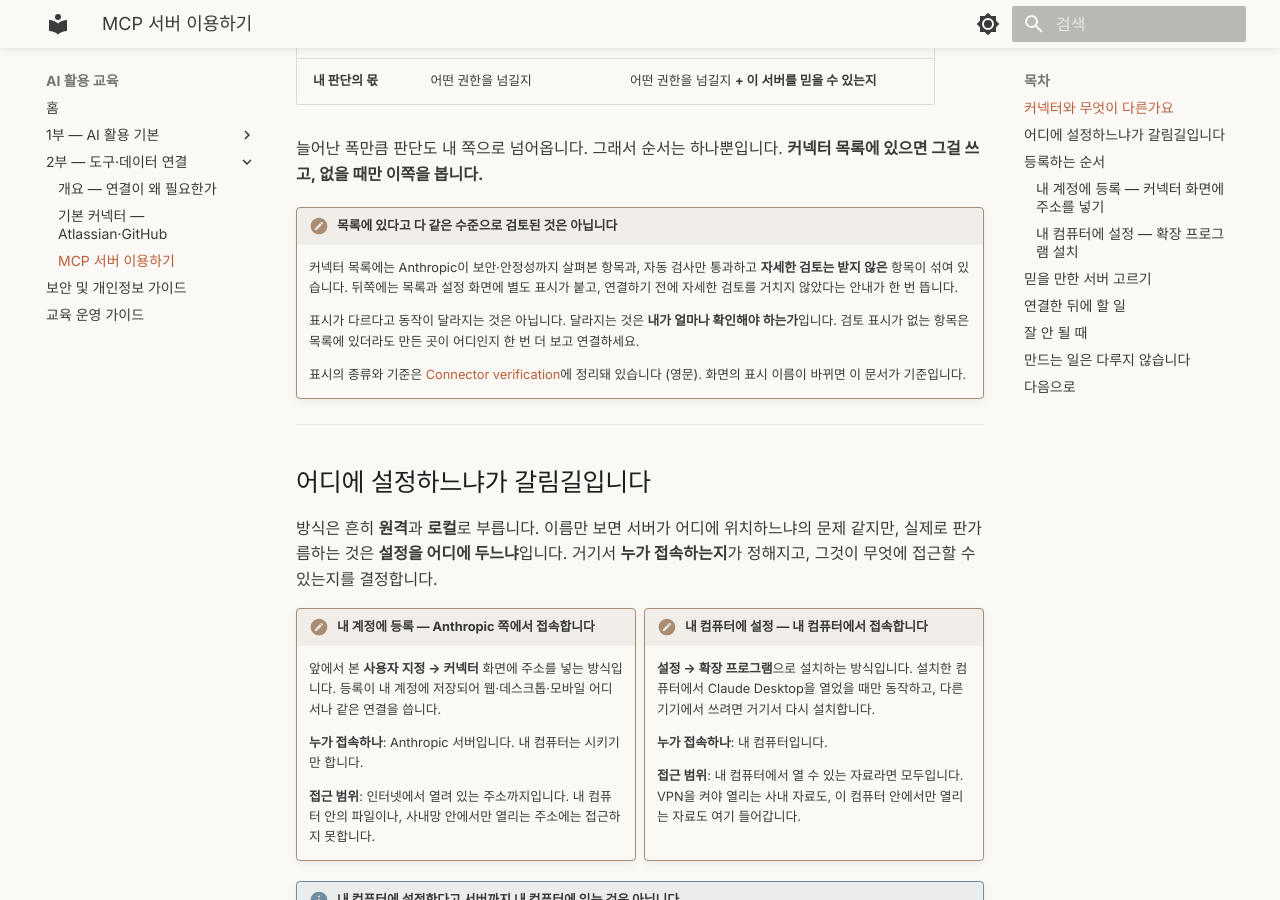
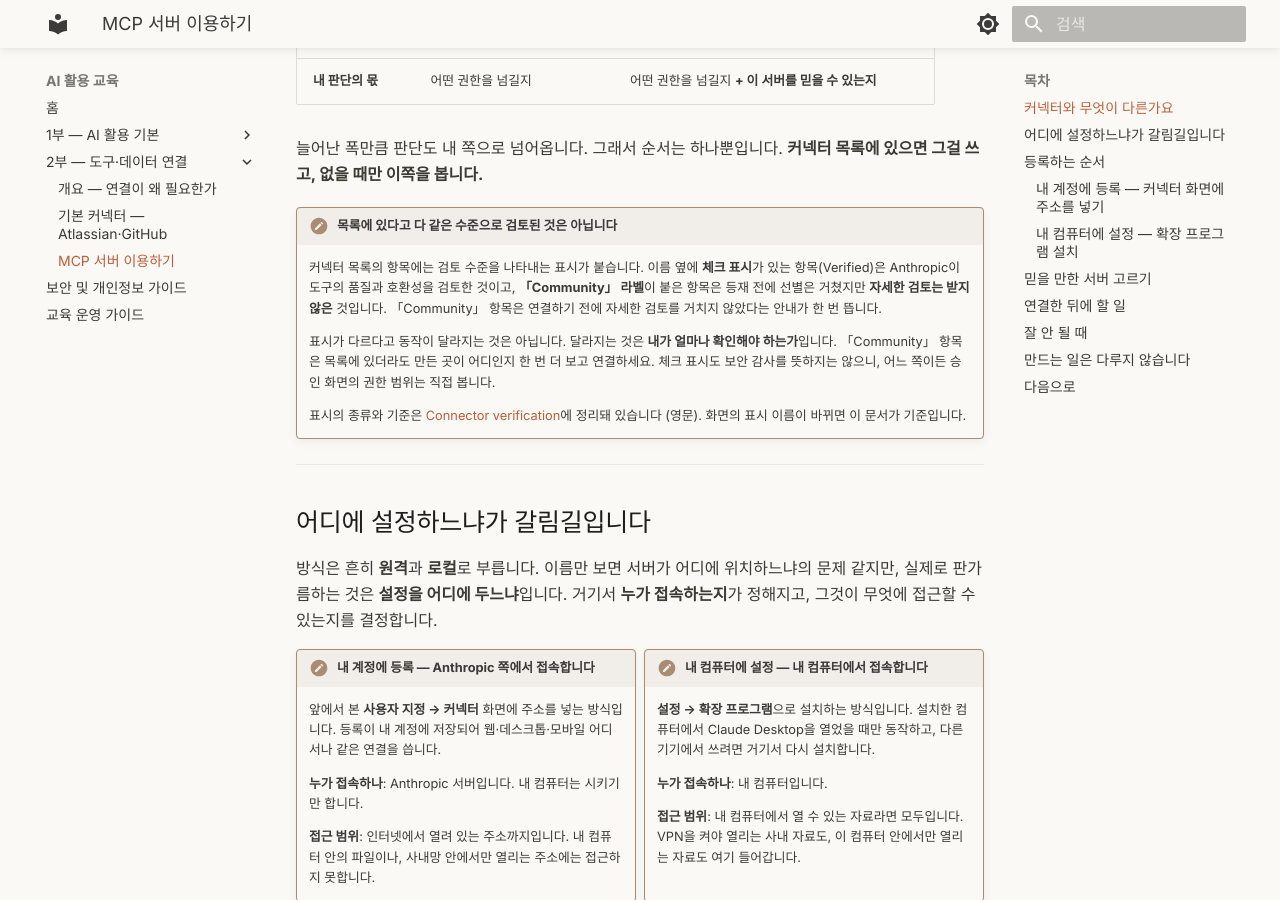
Before and after one commit to scroogy-dev/ai-onboarding, an MkDocs documentation site: the page built from docs/connect/mcp-servers.md, in a window 1280 px wide and 900 px high, scrolled down 1002 px. Built offline with MkDocs 1.6.1 and Material for MkDocs 9.7.7, drawn with Linux system fonts in a browser that asks for light colours; some of the changed text lies outside the part shown.

Commit message:
docs: audit 1차 발견 2건 승인 보정 반영 (#52)
교차모델 audit(OpenAI GPT-5) 리포트를 --response로 검토해 승인분 2건을
보정한다.
- F-1(1단계 범위 검증 미충족과 병합): 범위 밖 커밋 c26aa33의 포함 근거를
  spec 비포함 절과 전제 11에 문서화. 커밋 분리는 이 브랜치에서 원장
  (이관 목적지)이 사라져 채택하지 않음
- F-2(중간): 커넥터 검토 표시 서술을 공식 Connector verification 문서에
  맞춰 체크 표시(Verified)·「Community」 라벨 구분으로 교체. docs를 먼저
  고치고 glossary·슬라이드 66·73쪽으로 파생 (spec 전제 10 예외 6번째).
  리포트에 없던 「보안·안정성까지 살펴본」도 not a security audit과
  충돌해 함께 교체
- summary: Task 0·3 지표 갱신, audit 모델 행에 OpenAI, GPT-5 기입

Claude-Session: https://claude.ai/code/session_01AA4wTNxCe2K9ZGrnBhsD79

```diff
--- a/docs/connect/mcp-servers.md
+++ b/docs/connect/mcp-servers.md
@@ -29,9 +29,9 @@
 늘어난 폭만큼 판단도 내 쪽으로 넘어옵니다. 그래서 순서는 하나뿐입니다. **커넥터 목록에 있으면 그걸 쓰고, 없을 때만 이쪽을 봅니다.**
 
 !!! note "목록에 있다고 다 같은 수준으로 검토된 것은 아닙니다"
-    커넥터 목록에는 Anthropic이 보안·안정성까지 살펴본 항목과, 자동 검사만 통과하고 **자세한 검토는 받지 않은** 항목이 섞여 있습니다. 뒤쪽에는 목록과 설정 화면에 별도 표시가 붙고, 연결하기 전에 자세한 검토를 거치지 않았다는 안내가 한 번 뜹니다.
+    커넥터 목록의 항목에는 검토 수준을 나타내는 표시가 붙습니다. 이름 옆에 **체크 표시**가 있는 항목(Verified)은 Anthropic이 도구의 품질과 호환성을 검토한 것이고, **「Community」 라벨**이 붙은 항목은 등재 전에 선별은 거쳤지만 **자세한 검토는 받지 않은** 것입니다. 「Community」 항목은 연결하기 전에 자세한 검토를 거치지 않았다는 안내가 한 번 뜹니다.
 
-    표시가 다르다고 동작이 달라지는 것은 아닙니다. 달라지는 것은 **내가 얼마나 확인해야 하는가**입니다. 검토 표시가 없는 항목은 목록에 있더라도 만든 곳이 어디인지 한 번 더 보고 연결하세요.
+    표시가 다르다고 동작이 달라지는 것은 아닙니다. 달라지는 것은 **내가 얼마나 확인해야 하는가**입니다. 「Community」 항목은 목록에 있더라도 만든 곳이 어디인지 한 번 더 보고 연결하세요. 체크 표시도 보안 감사를 뜻하지는 않으니, 어느 쪽이든 승인 화면의 권한 범위는 직접 봅니다.
 
     표시의 종류와 기준은 [Connector verification](https://claude.com/docs/connectors/verification)에 정리돼 있습니다 (영문). 화면의 표시 이름이 바뀌면 이 문서가 기준입니다.
 
@@ -239,7 +239,7 @@ flowchart LR
 
 | 확인할 것 | 무엇을 보나요 |
 |---|---|
-| **목록의 검토 표시** | 목록에서 고르는 경우, 자세한 검토를 마친 항목인지 자동 검사만 거친 항목인지 (→ [위 설명](#vs-connector)) |
+| **목록의 검토 표시** | 목록에서 고르는 경우, 이름 옆 체크 표시(Verified)인지 「Community」 라벨인지 (→ [위 설명](#vs-connector)) |
 | **누가 만들었나** | 그 서비스를 만든 회사가 직접 공개한 것인가, 제3자가 만든 것인가 |
 | **주소가 공식인가** | 그 회사 공식 문서·홈페이지에 적힌 주소인가. 사내 서버라면 담당 부서가 안내한 주소인가. 채팅·메일로 받은 주소는 한 번 더 확인 |
 | **어떤 권한을 요구하나** | 승인 화면에 나오는 범위가 하려는 일에 비해 넓지 않은가 |
```
Also changed, not shown: .ai/40_domain/glossary.md (+1 -1 lines), .ai/90_issues/active/issue-0052/issue-0052-spec.md (+5 -2 lines), .ai/90_issues/active/issue-0052/issue-0052-summary.md (+7 -6 lines), slides/slides.md (+3 -3 lines).
